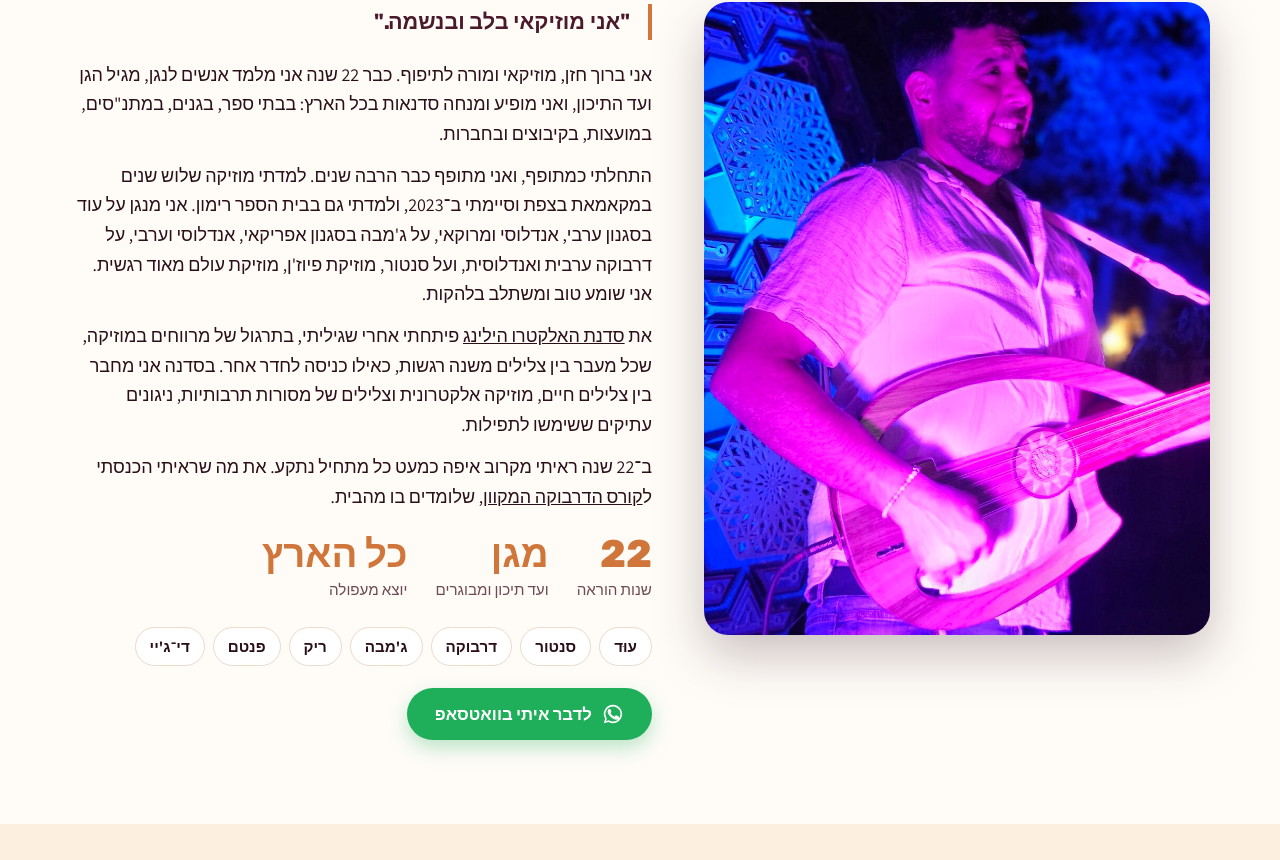
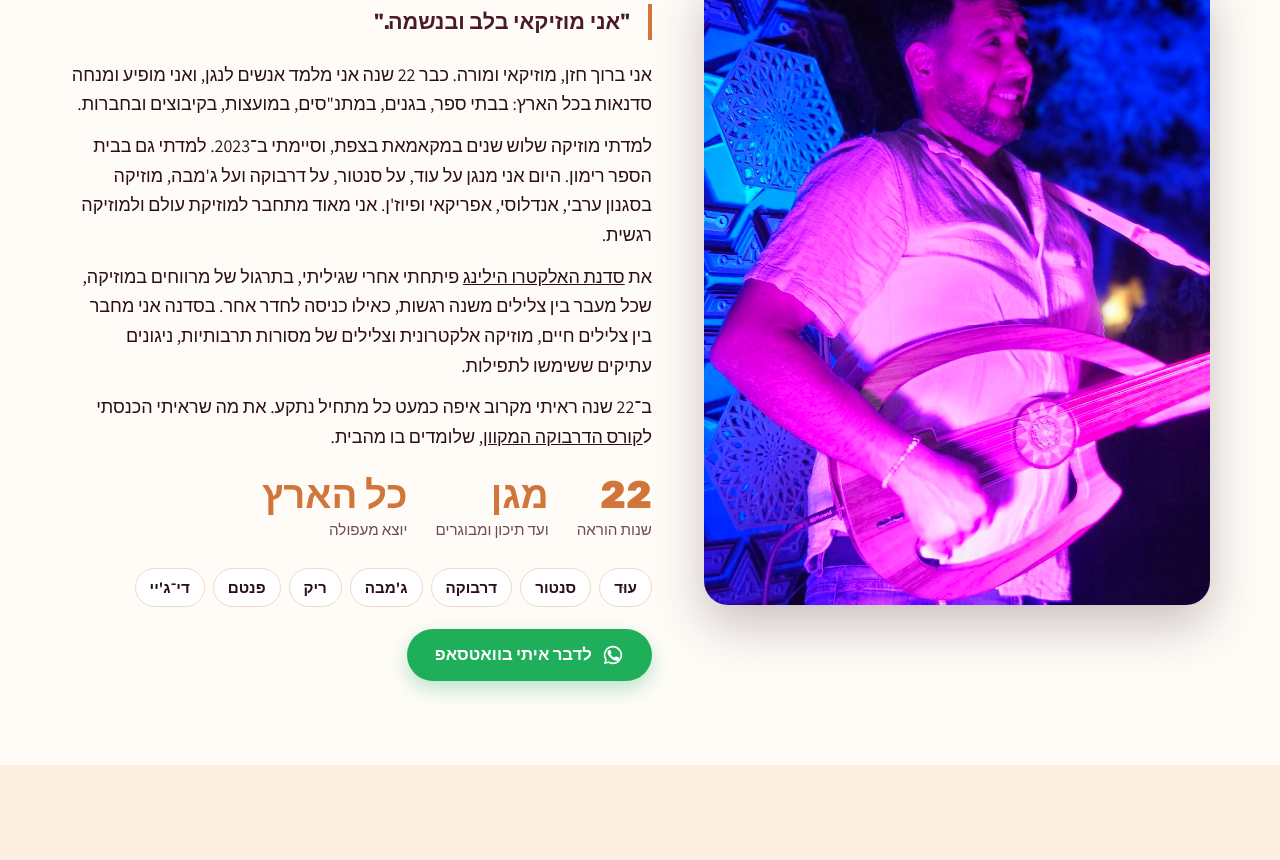
Before and after one commit to baruch305/baruchhazan-site, a plain HTML site: page index.html in a window 1280 px wide. Shown: the part 3616-4476 px from the top of the page. Drawn offline with Linux system fonts and the light colour scheme.

Commit message:
אתר, אודות: הפתיחה וההכשרה בנוסח של ברוך (24.11.2026)
Co-Authored-By: Claude Opus 5.5 <noreply@anthropic.com>
Claude-Session: https://claude.ai/code/session_01PuhqNXb7tXJFW7ANFbPr9S

```diff
--- a/index.html
+++ b/index.html
@@ -34,8 +34,8 @@
 <div class="rv"><h3 style="font-size:1.4rem;margin-bottom:14px">שיטת 8 היכולות</h3><ol class="levels"><li>הדרבוקה נהיית חלק ממך</li><li>הצלילים הבסיסיים</li><li>המקצב הראשון</li><li>בלדי</li><li>מקסום ועיוב</li><li>מעברים</li><li>מילויים</li><li>מלווים שיר שלם</li></ol></div></div></section><section id="about"><div class="wrap about"><div class="about-img rv"><img src="img/baruch-stage.jpg" alt="ברוך חזן מנגן על עוד חשמלי על במה" loading="lazy" width="1600" height="1200"></div>
 <div class="rv"><span class="eyebrow">נעים להכיר</span><h2 style="font-size:clamp(2rem,4vw,2.8rem);margin-top:6px">ברוך חזן</h2>
 <blockquote>"אני מוזיקאי בלב ובנשמה."</blockquote>
-<p>אני ברוך חזן, מוזיקאי ומורה לתיפוף. כבר 22 שנה אני מלמד אנשים לנגן, מגיל הגן ועד התיכון, ואני מופיע ומנחה סדנאות בכל הארץ: בבתי ספר, בגנים, במתנ"סים, במועצות, בקיבוצים ובחברות.</p>
-<p>התחלתי כמתופף, ואני מתופף כבר הרבה שנים. למדתי מוזיקה שלוש שנים במקאמאת בצפת וסיימתי ב־2023, ולמדתי גם בבית הספר רימון. אני מנגן על עוד בסגנון ערבי, אנדלוסי ומרוקאי, על ג'מבה בסגנון אפריקאי, אנדלוסי וערבי, על דרבוקה ערבית ואנדלוסית, ועל סנטור, מוזיקת פיוז'ן, מוזיקת עולם מאוד רגשית. אני שומע טוב ומשתלב בלהקות.</p>
+<p>אני ברוך חזן, מוזיקאי ומורה. כבר 22 שנה אני מלמד אנשים לנגן, ואני מופיע ומנחה סדנאות בכל הארץ: בבתי ספר, בגנים, במתנ"סים, במועצות, בקיבוצים ובחברות.</p>
+<p>למדתי מוזיקה שלוש שנים במקאמאת בצפת, וסיימתי ב־2023. למדתי גם בבית הספר רימון. היום אני מנגן על עוד, על סנטור, על דרבוקה ועל ג'מבה, מוזיקה בסגנון ערבי, אנדלוסי, אפריקאי ופיוז'ן. אני מאוד מתחבר למוזיקת עולם ולמוזיקה רגשית.</p>
 <p>את <a href="electro-healing.html">סדנת האלקטרו הילינג</a> פיתחתי אחרי שגיליתי, בתרגול של מרווחים במוזיקה, שכל מעבר בין צלילים משנה רגשות, כאילו כניסה לחדר אחר. בסדנה אני מחבר בין צלילים חיים, מוזיקה אלקטרונית וצלילים של מסורות תרבותיות, ניגונים עתיקים ששימשו לתפילות.</p>
 <p>ב־22 שנה ראיתי מקרוב איפה כמעט כל מתחיל נתקע. את מה שראיתי הכנסתי ל<a href="darbuka-course.html">קורס הדרבוקה המקוון</a>, שלומדים בו מהבית.</p>
 <div class="stats"><div><b>22</b><span>שנות הוראה</span></div><div><b>מגן</b><span>ועד תיכון ומבוגרים</span></div><div><b>כל הארץ</b><span>יוצא מעפולה</span></div></div>
```
